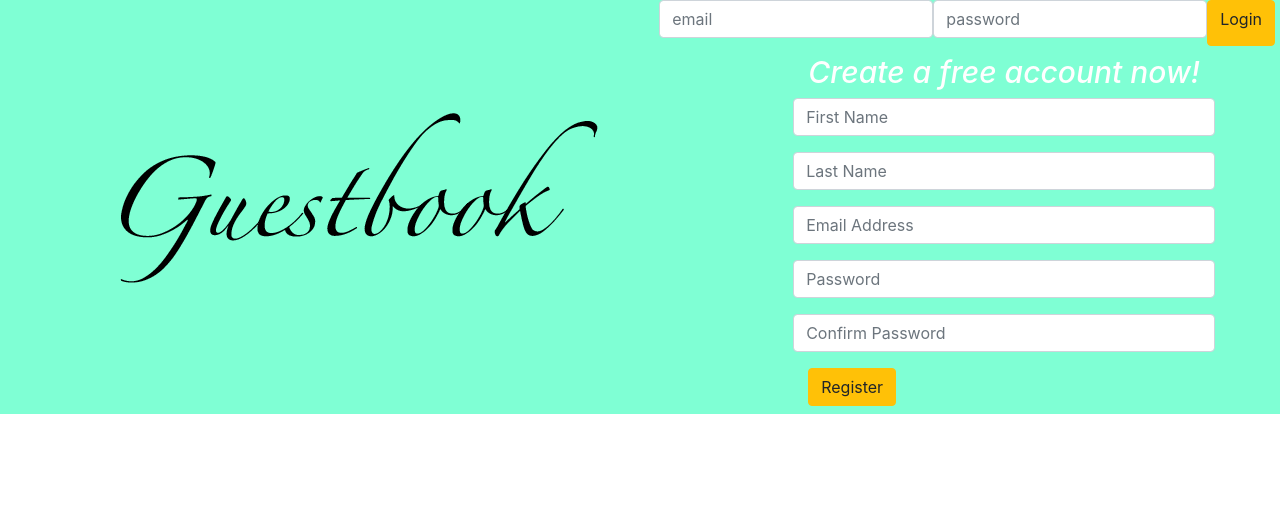
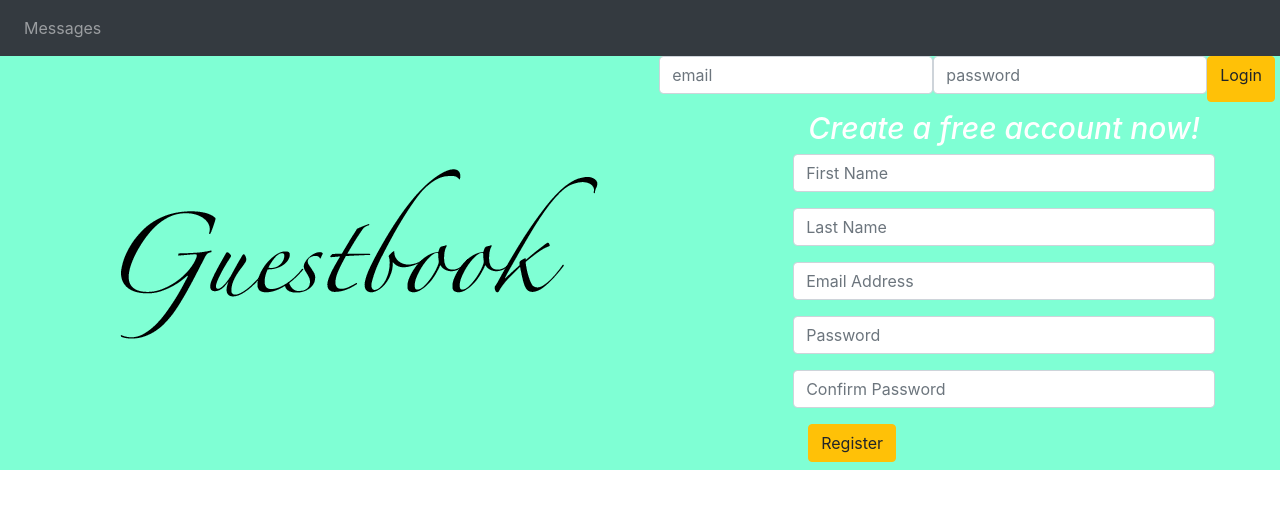
Before and after one commit to nourfayed/guest-book, a React (Create React App) app: page / in a window 1280 px wide. Shown: the top 508 px of the page. Built offline with nearby package versions, Linux system fonts and the light colour scheme.

Commit message:
add redirect after login, sign up and logout

```diff
--- a/src/App.js
+++ b/src/App.js
@@ -14,16 +14,16 @@ function App() {
 
   return (
 
-     <BrowserRouter>
-       {sessionStorage.getItem("userToken") ?  <NavBar/>:<Redirect to='/' /> }
+    <BrowserRouter>
+     <NavBar/>
+    {/* {sessionStorage.getItem("userToken") ?  <NavBar/>:<Redirect to='/' /> } */}
+    <div style={{ backgroundColor :'aquamarine', width:'100%',height:'100%'}}>
+     <Switch>
 
-     <div style={{ backgroundColor :'aquamarine', width:'100%',height:'100%'}}>
-     <Switch>
          <Route  path="/messages/:id">  <MessageReplies/> </Route>
          <Route  path="/messages">  <Messages/> </Route>
          <Route  path="/profile">  <UserProfile/> </Route>
          <Route  path="/editMessage/:id">  <EditMessage/> </Route>
-         <Route  path="/home">  <HomePage/> </Route>
          <Route exact path="/" > <HomePage/> </Route>
       </Switch>
       </div>
--- a/src/components/homepage/homepage.js
+++ b/src/components/homepage/homepage.js
@@ -1,4 +1,4 @@
-import React from 'react';
+import React ,{useState , useEffect} from 'react';
 import RegisterForm from '../registerform/registerform';
 import LoginForm from '../loginform/loginform';
 import {Row, Col} from 'react-bootstrap';
@@ -6,7 +6,9 @@ import styles from './homepage.module.css'
 import classnames from 'classnames';
 import image from './guestbook.png'
 
+
 function HomePage(){
+
     return<div>
     <Row className="d-flex justify-content-end ">  <LoginForm/></Row>
     <Row >
--- a/src/components/loginform/loginform.js
+++ b/src/components/loginform/loginform.js
@@ -1,8 +1,7 @@
 import React , { useState } from 'react';
-import {Form, Col, Button } from 'react-bootstrap';
+import {Form,  Button } from 'react-bootstrap';
 import axios from 'axios';
 import {Redirect} from 'react-router-dom';
-// import login from '../../assests/login.svg'
 
 function LoginForm() {
 
--- a/src/components/messagesReplies/messageReplies.js
+++ b/src/components/messagesReplies/messageReplies.js
@@ -2,6 +2,8 @@ import React,  {useState, useEffect}  from 'react'
 import axios from 'axios';
 import { useParams } from "react-router";
 import {Card,Form,Button} from 'react-bootstrap';
+import {Link } from 'react-router-dom';
+import {Redirect} from 'react-router-dom';
 
 
 function MessageReplies(){
@@ -66,11 +68,14 @@ function MessageReplies(){
                 </Card.Body>
               </Card>
             })}
+        {sessionStorage.getItem("userToken") ?
+            <Form onSubmit={addReply} style={{ width: '30rem' ,marginLeft:'50px',marginTop:'20px'}} >
+                <Form.Control type="text" placeholder="add your reply" value = {newReply}  onChange={e => setNewReply(e.target.value)}/>
+                <Button  className="btn-warning" variant="primary" type="submit"> Reply </Button>
+            </Form>
+         :
 
-        <Form onSubmit={addReply} style={{ width: '30rem' ,marginLeft:'50px',marginTop:'20px'}} >
-        <Form.Control type="text" placeholder="add your reply" value = {newReply}  onChange={e => setNewReply(e.target.value)}/>
-        <Button  className="btn-warning" variant="primary" type="submit"> Reply </Button>
-        </Form>
+         <Link  to={"/"} style={{ marginLeft:'200px'}} > <Button className="btn-warning"> Login to add a reply</Button> </Link>}
 
 
     </div>);
--- a/src/components/navbar/navbar.js
+++ b/src/components/navbar/navbar.js
@@ -1,21 +1,22 @@
-import React from 'react';
+import React , {useState}from 'react';
 import {Link } from 'react-router-dom';
 import logoutPicture from './l.png';
+import {Redirect} from 'react-router-dom';
 import axios from 'axios';
 
 function NavBar(){
+  const [redirectPage,setRedirectState]= useState(null)
   const logout = () => {
-    console.log("In the logout function...");
     const token = JSON.parse(sessionStorage.getItem('userToken')); //fetch l token and parse it 3ashan hanb3to fl body bta3 l request
     sessionStorage.removeItem('userToken');
-
+    setRedirectState(1)
     axios.post('http://localhost:8000/users/logout', {
         token
       })
       .then(res => {
        console.log(res.data);
       })
-    window.location.reload();
+      if(redirectPage)return  <Redirect  to="/" />
   }
     return (<nav class="navbar navbar-expand-lg navbar-dark bg-dark">
 
@@ -28,17 +29,19 @@ function NavBar(){
       <li class="nav-item">
           <Link  className="nav-link" to="/messages/" > Messages  </Link>
         </li>
+        {sessionStorage.getItem("userToken") ?
         <li class="nav-item">
         <Link  className="nav-link" to="/profile/" > Profile  </Link>
         </li>
-        {/* <li class="nav-item">
-        <Link  className="nav-link" to="/home/" > Home  </Link>
-        </li> */}
+        :<Redirect to='/' /> }
+
         </ul>
     </div>
+    {sessionStorage.getItem("userToken") ?
     <div className="d-flex justify-content-end ">
         <Link  to="/"> <img  class="img" src={logoutPicture} style={{width:'30px', height:'30px'}} onClick={()=>logout()}/></Link>
-        </div>
+    </div>
+      :<Redirect to='/' /> }
   </nav>);
 }
 
--- a/src/components/profile/profile.js
+++ b/src/components/profile/profile.js
@@ -42,13 +42,12 @@ function UserProfile(){
         e.preventDefault();
         axios.delete(urlMessages+messageId)
         .then(res =>{
-          //redirect 3ala l profile aw l home
           alert("The message is deleted successfully")
+          window.location.reload();
         })
     }
     useEffect(()=>{
         getUserIdFromToken();
-        // getUserInfo();
         getUsersMessages();
     },[])
 
--- a/src/components/registerform/registerform.js
+++ b/src/components/registerform/registerform.js
@@ -1,15 +1,16 @@
 import React ,{useState}from 'react';
 import {Form,Button ,Row} from 'react-bootstrap'
-// import './RegisterForm.css'
+import {Redirect} from 'react-router-dom';
 import axios from 'axios';
 
-//confirm password wl email gedid wala la?
 function RegisterForm() {
   const [email, setEmail] = useState("");
   const [password, setPassword]= useState("");
   const [cpassword, setcPassword]= useState("");
   const [firstName, setfirstName] = useState("");
   const [lastName, setlastName]= useState("");
+  const [redirectPage,setRedirectState]= useState(null)
+
 
   const handleSubmit= (e)=>{
     e.preventDefault();
@@ -19,6 +20,7 @@ function RegisterForm() {
     .then(res => {
       console.log("da l res",res);
       sessionStorage.setItem('userToken', JSON.stringify(res.data)) //add the token to the session storage as a string
+      setRedirectState(1)
       setEmail('')
       setPassword('')
       setcPassword('')
@@ -31,7 +33,7 @@ function RegisterForm() {
   }
 
 }
-
+if(redirectPage)return  <Redirect  to="/messages" />
   return (<Form   onSubmit={handleSubmit} >
    <h5 class="text-white font-italic"  style={{fontSize:"30px"}}>Create a free account now!</h5>
 
```
